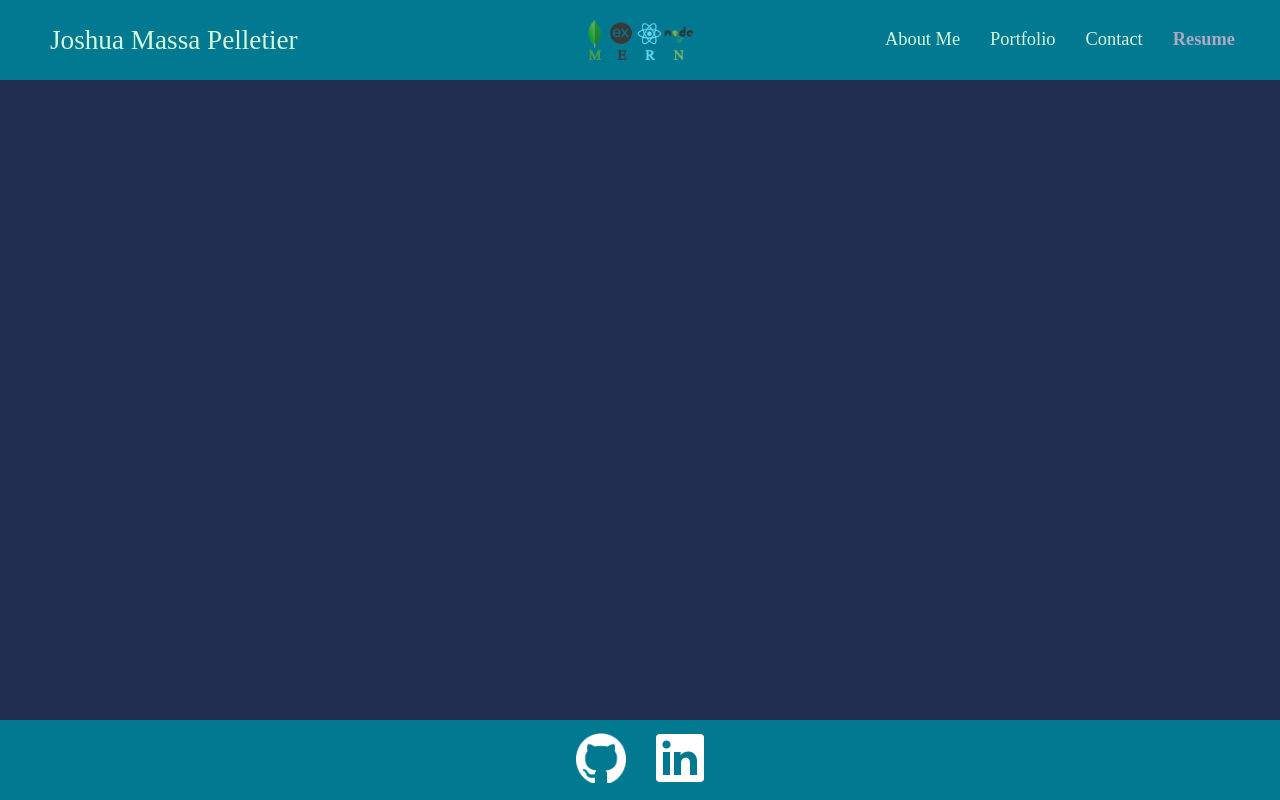
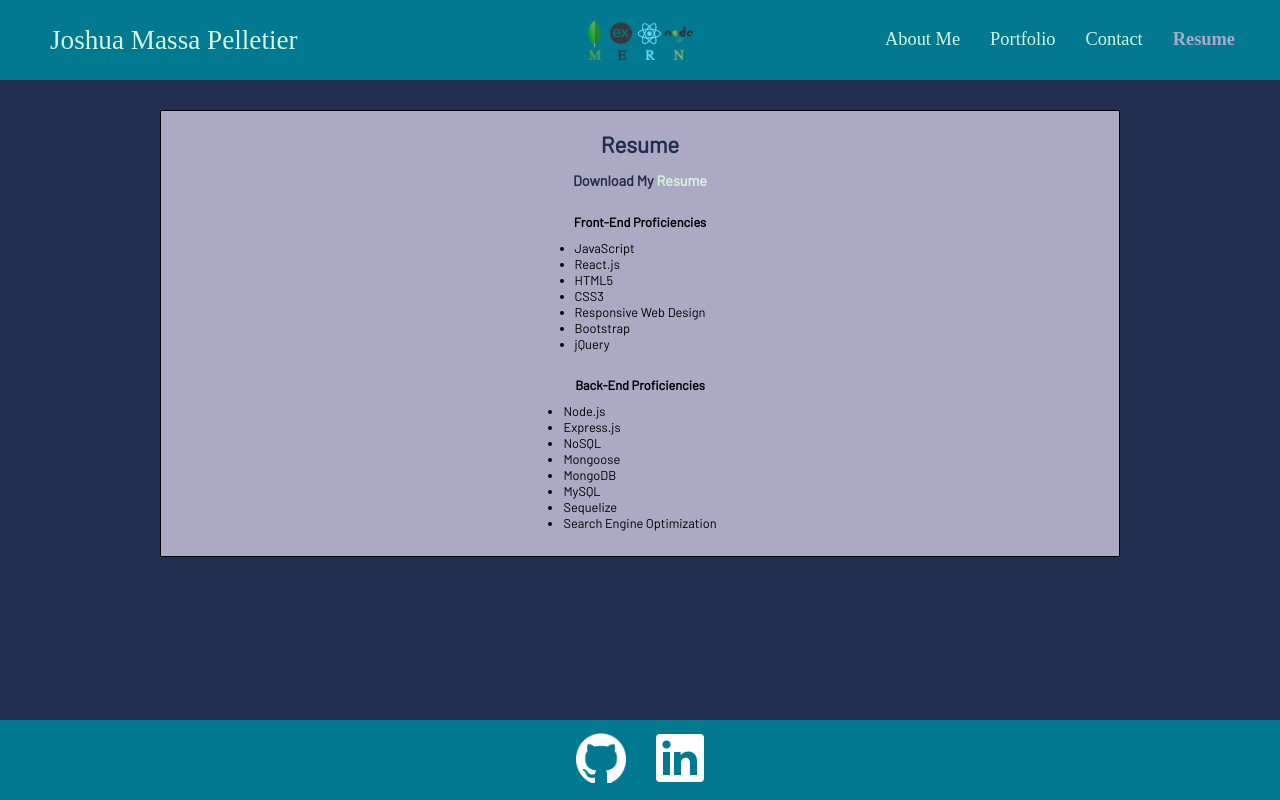
Before and after one commit to JoshMassa/jmp-react-portfolio, a React (Vite) app: page /resume in a window 1280 px wide. Built offline with nearby package versions, Linux system fonts and the light colour scheme.

Commit message:
Added Resume.jsx, added styling, linked resume to project and added logic to be able to download the resume

```diff
--- a/src/App.jsx
+++ b/src/App.jsx
@@ -2,9 +2,10 @@ import React from 'react';
 import { BrowserRouter as Router, Route, Routes } from 'react-router-dom';
 import About from './components/About';
 import Contact from './components/Contact';
+import Footer from './components/Footer';
 import Header from './components/Header';
 import Home from './components/Home';
-import Footer from './components/Footer';
+import Resume from './components/Resume';
 
 function App() {
 
@@ -14,9 +15,10 @@ function App() {
         <Header />
         <main className='site-content'>
           <Routes>
-            <Route path='/easteregg' element={<Home />} />
             <Route path='/' element={<About />} />
             <Route path='/contact' element={<Contact />} />
+            <Route path='/easteregg' element={<Home />} />
+            <Route path='/resume' element={<Resume />} />
           </Routes>
         </main>
         <Footer />
--- /dev/null
+++ b/src/components/Resume.jsx
@@ -0,0 +1,39 @@
+import React from 'react';
+import '../styles/Resume.css';
+
+function Resume() {
+
+    return (
+        <div className='resume-container'>
+            <h1 id='resume-h1'>Resume</h1>
+            <p> Download My&nbsp;
+                <a id='resume-download' href="/Joshua_Massa_Pelletier.pdf" download='Joshua_Massa_Pelletier.pdf'>
+                    Resume
+                </a>
+            </p>
+            <h2>Front-End Proficiencies</h2>
+            <ul>
+                <li>JavaScript</li>
+                <li>React.js</li>
+                <li>HTML5</li>
+                <li>CSS3</li>
+                <li>Responsive Web Design</li>
+                <li>Bootstrap</li>
+                <li>jQuery</li>
+            </ul>
+            <h2>Back-End Proficiencies</h2>
+            <ul>
+                <li>Node.js</li>
+                <li>Express.js</li>
+                <li>NoSQL</li>
+                <li>Mongoose</li>
+                <li>MongoDB</li>
+                <li>MySQL</li>
+                <li>Sequelize</li>
+                <li>Search Engine Optimization</li>
+            </ul>
+        </div>
+    )
+}
+
+export default Resume;
--- /dev/null
+++ b/src/styles/Resume.css
@@ -0,0 +1,43 @@
+.resume-container {
+    display: flex;
+    flex-direction: column;
+    align-items: center;
+    margin: 0 auto;
+    margin-top: 90px;
+    padding: 20px 40px 10px 40px;
+    background-color: var(--rose-quarts);
+    border: 1px solid black;
+    width: 75vw;
+    font-family: Barlow, serif;
+}
+
+#resume-h1 {
+    font-size: 1.4rem;
+    margin-bottom: 15px;
+    color: var(--space-cadet);
+}
+
+.resume-container p:nth-of-type(1) {
+    font-size: 0.9rem;
+    margin-bottom: 15px;
+    color: var(--space-cadet);
+    font-weight: 600;
+}
+
+#resume-download {
+    text-decoration: none;
+    color: var(--nyanza);
+}
+
+h2 {
+    font-size: 0.8rem;
+    margin: 10px 0;
+}
+
+ul li {
+    font-size: 0.8rem;
+}
+
+ul li:last-of-type{
+    padding-bottom: 15px;
+}
```
Also changed, not shown: 1 other file (tests, documents, lock files or other folders).
